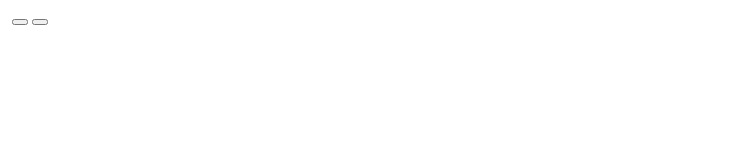
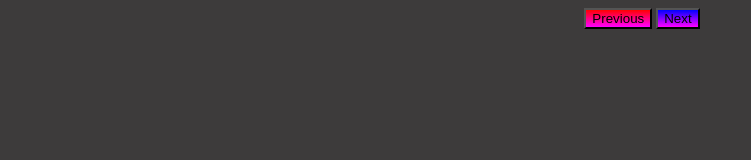
Before and after one commit to Achap92/Slideshow-tuesday, a plain HTML site: page index.html in a window 1280 px wide. Shown: the whole page, without its empty margins (0-751 px from the left). Drawn offline with Linux system fonts and the light colour scheme.

Commit message:
Implemented CSS

```diff
--- a/index.html
+++ b/index.html
@@ -8,8 +8,8 @@
   </head>
   <body>
     <img src="" alt="" id="image">
-    <button id="previous"></button>
-    <button id="next"></button>
+    <button id="previous">Previous</button>
+    <button id="next">Next</button>
     <script src="script.js"></script>
   </body>
 </html>
--- a/script.js
+++ b/script.js
@@ -0,0 +1 @@
+image_array = ["https://tinyurl.com/34u6e67x","https://tinyurl.com/2p82sfe6","https://tinyurl.com/y7m3pax5","https://tinyurl.com/2p9s6tca"]
--- a/style.css
+++ b/style.css
@@ -0,0 +1,12 @@
+body {
+  background-color: #3d3b3b;
+  text-align: center;
+}
+
+#next {
+  background-image: linear-gradient(to bottom,#0000ff,#ff00ff);
+}
+
+#previous {
+  background-image: linear-gradient(to bottom,#ff0000,#ff00ff);
+}
```
